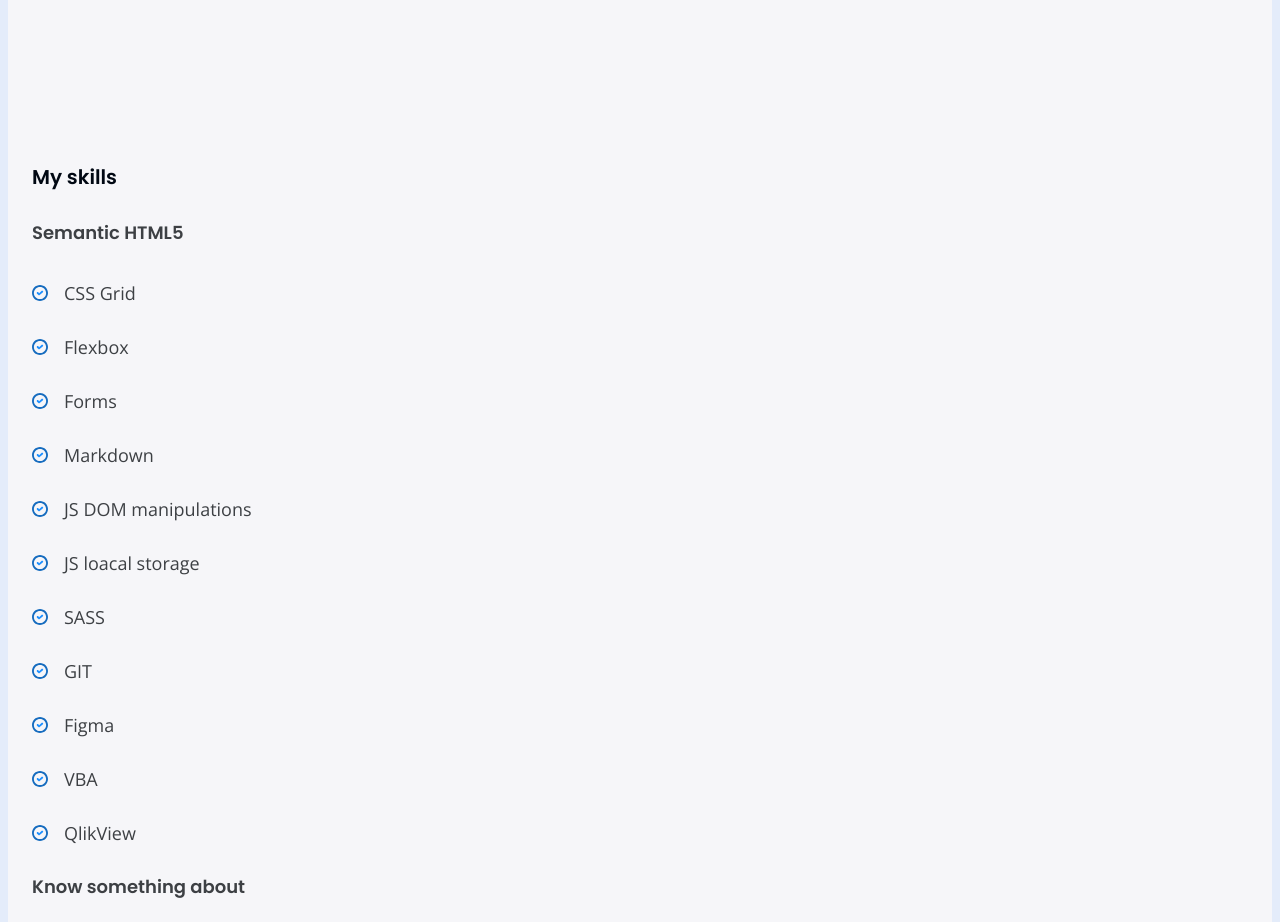
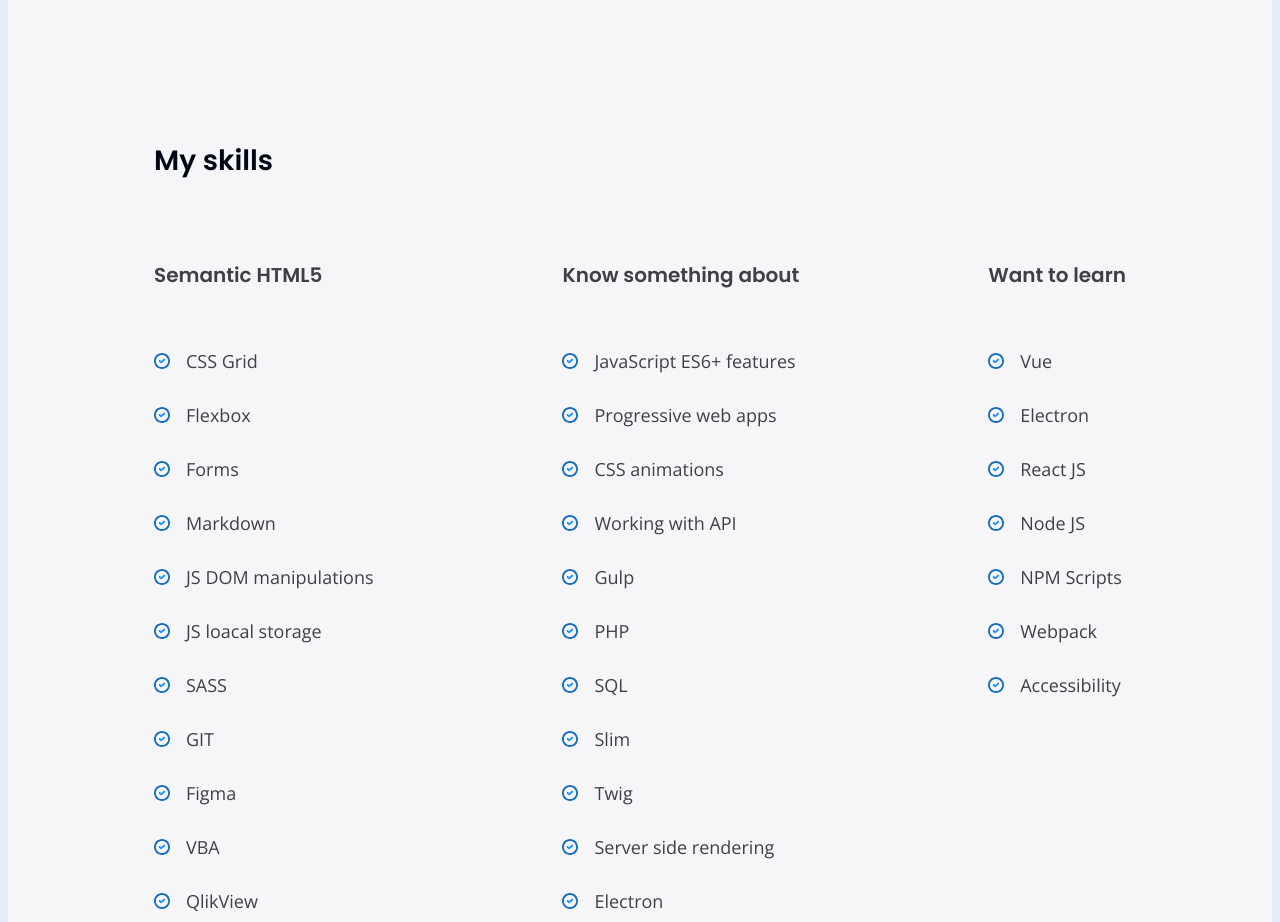
Before and after one commit to rogreyroom/thegreybox, a Gatsby site: page / in a window 1280 px wide. Shown: the part 1380-2302 px from the top of the page. Built offline with nearby package versions, Linux system fonts and the light colour scheme; Gatsby itself is replaced by a stand-in of ours.

Commit message:
feat: add responsiveness to the skills component

```diff
--- a/src/components/About/Skills/Header/index.module.scss
+++ b/src/components/About/Skills/Header/index.module.scss
@@ -8,6 +8,15 @@
 
 	font-size: var(--header-font-size);
 	color: var(--header-font-color);
+
+	@media screen and (min-width: 712px) {
+		// --header-font-size: var(--heading-04);
+	}
+
+	@media screen and (min-width: 1100px) {
+		--header-font-size: var(--heading-04);
+		margin: 48px auto;
+	}
 
 	&--blue {
 		color: var(--bullet-color-01);
--- a/src/components/About/Skills/index.module.scss
+++ b/src/components/About/Skills/index.module.scss
@@ -2,14 +2,32 @@
 	--header-font-size: var(--heading-04);
 	--header-font-color: var(--black);
 
+	display: flex;
+	flex-direction: column;
 	margin: 24px;
+
+	@media screen and (min-width: 712px) {
+		--header-font-size: var(--heading-03);
+		flex-direction: row;
+		flex-wrap: wrap;
+		justify-content: space-between;
+	}
+
+	@media screen and (min-width: 1100px) {
+		max-width: 1100px;
+		--header-font-size: var(--heading-02);
+		margin: 0 auto 48px auto;
+		padding: 0 4rem;
+	}
 
 	&__title {
 		font-size: var(--header-font-size);
 		color: var(--header-font-color);
+		flex: 1 100%;
 	}
 
 	&__skill-set {
+		min-width: 300px;
 		margin-top: 24px;
 		margin-bottom: 48px;
 	}
```
